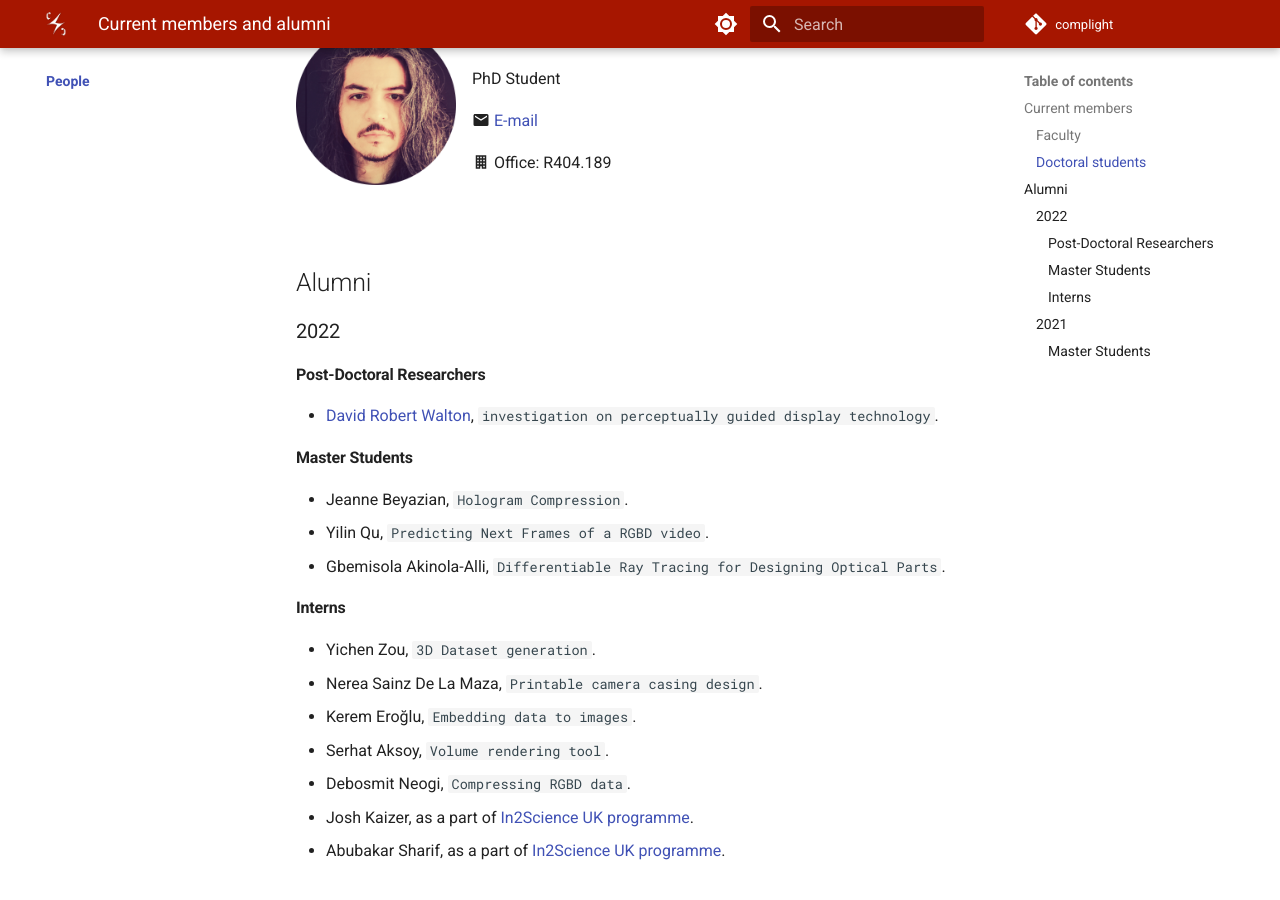
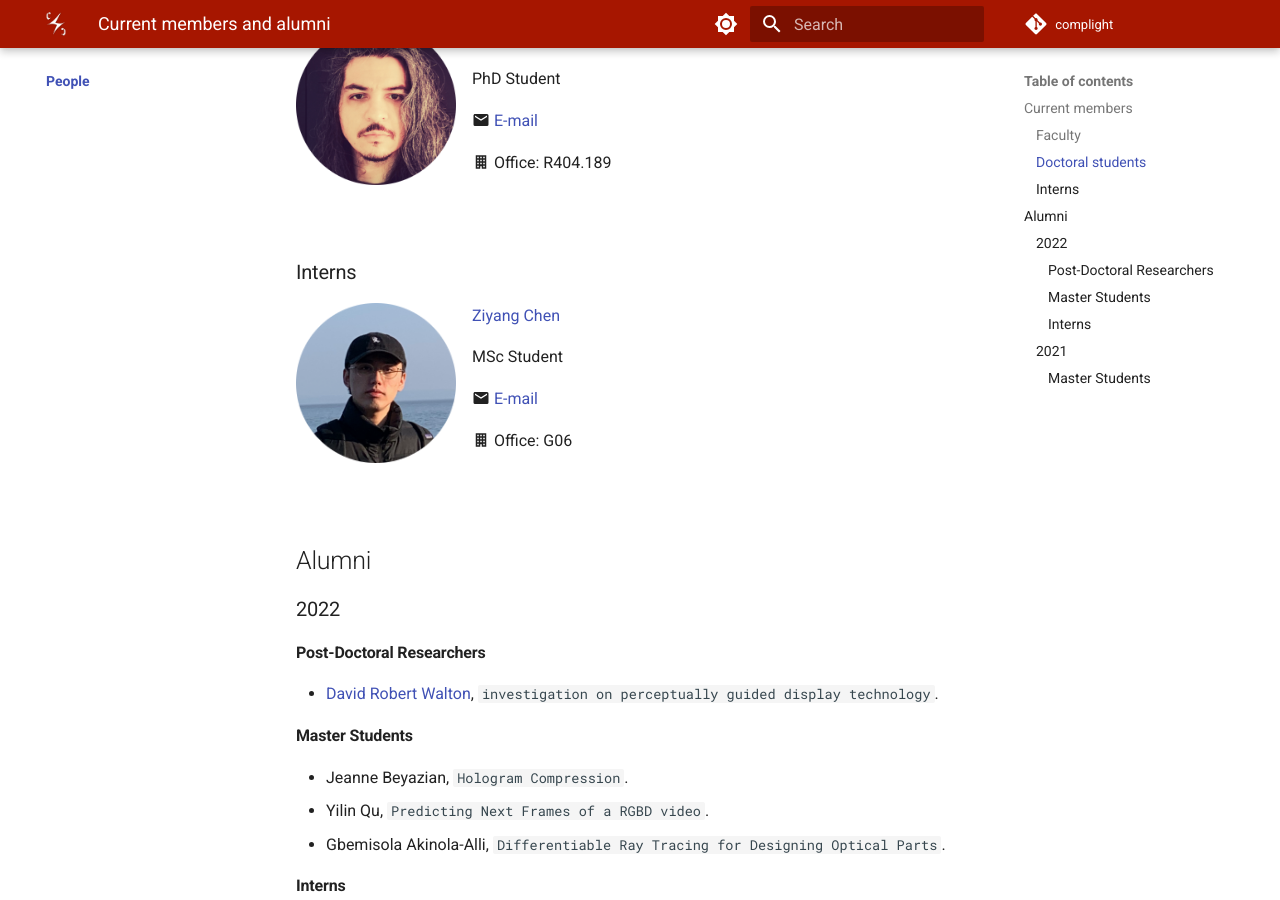
Before and after one commit to complight/complight.github.io, an MkDocs documentation site: the page built from docs/people/index.md, in a window 1280 px wide and 900 px high, scrolled down 989 px. Built offline with MkDocs 1.6.1 and Material for MkDocs 9.7.7, drawn with Linux system fonts in a browser that asks for light colours.

Commit message:
Updating people's page.

```diff
--- a/docs/people/index.md
+++ b/docs/people/index.md
@@ -48,6 +48,20 @@ PhD Student
 <br clear="left"/>
 
 
+### Interns
+<div style="float: left; height:200px;" class="boxed">
+<img align='left' src="../people/ziyang_chen.png" width="160" alt/>
+</div>
+[Ziyang Chen](https://www.linkedin.com/in/ziyang-chen-064ba8173/)
+
+MSc Student
+
+:material-email: [E-mail](mailto:ucabzc8@ucl.ac.uk)
+
+:material-office-building: Office: G06
+<br clear="left"/>
+
+
 ## Alumni
 
 ### 2022
```
Also changed, not shown: docs/people/ziyang_chen.png (added).
